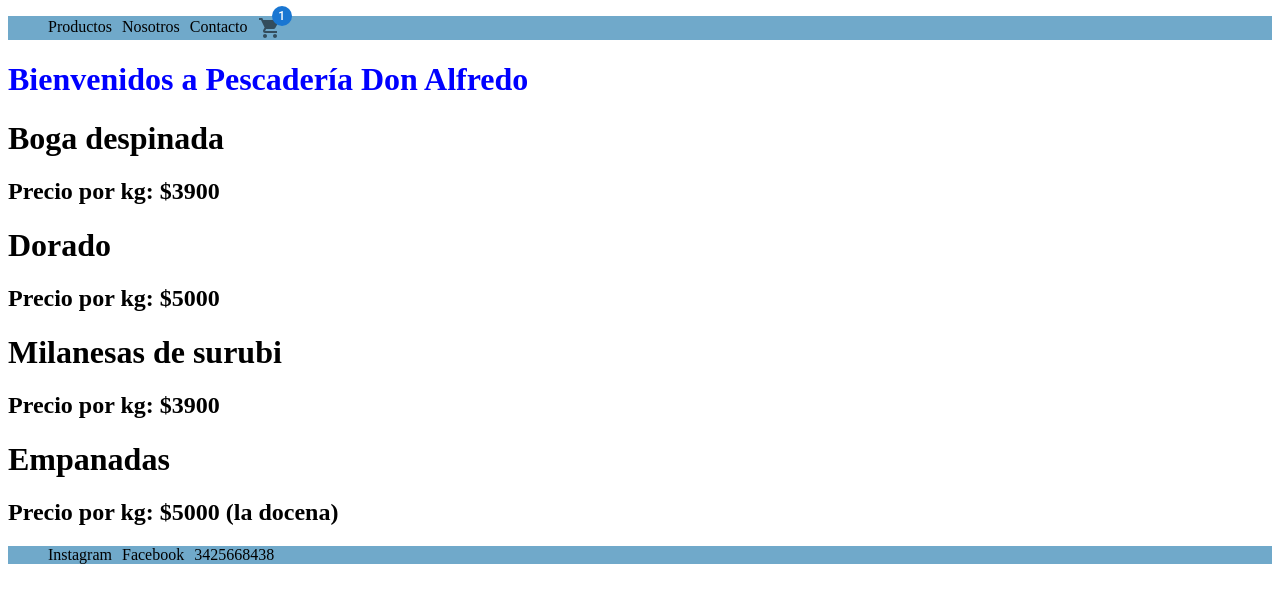
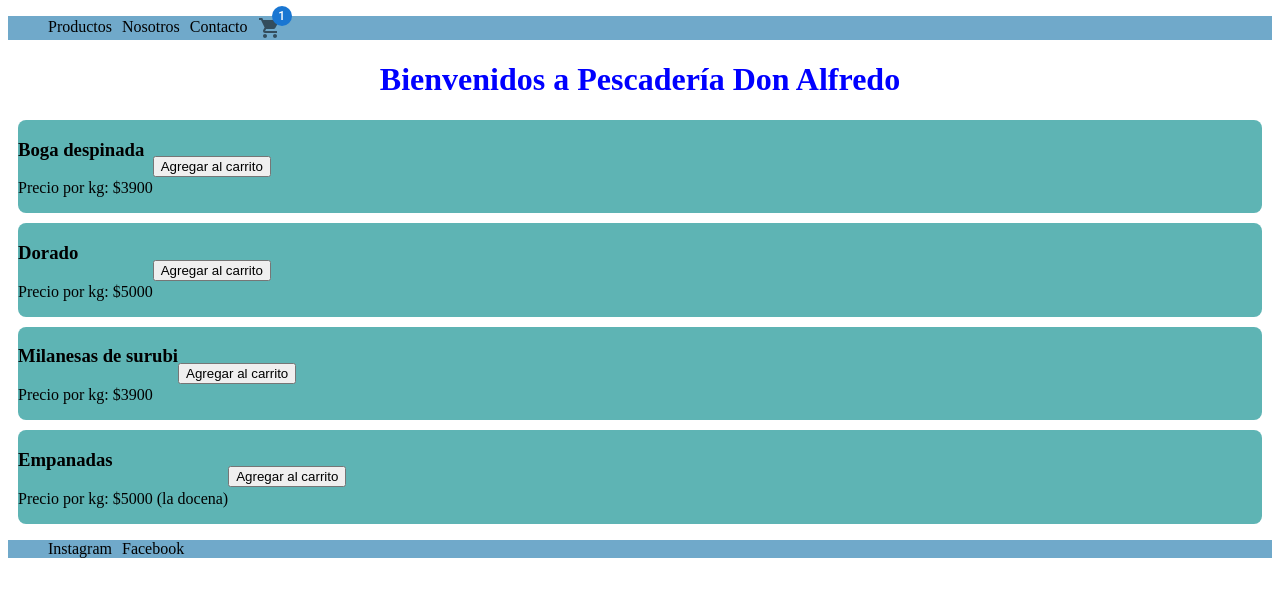
Before and after one commit to TomasVico/PescaderiaDonAlfredo, a React (Vite) app: page / in a window 1280 px wide. Shown: the top 602 px of the page. Built offline with nearby package versions, Linux system fonts and the light colour scheme.

Commit message:
Primera preentrega finalizada

```diff
--- a/src/componentes/common/item/ItemListContainer.css
+++ b/src/componentes/common/item/ItemListContainer.css
@@ -0,0 +1,8 @@
+#container {
+  border-radius: 8px;
+  border-color: black;
+  background-color: rgba(25, 148, 148, 0.699);
+  display: flex;
+  align-items: center;
+  margin: 10px;
+}
--- a/src/componentes/common/item/ItemListContainer.jsx
+++ b/src/componentes/common/item/ItemListContainer.jsx
@@ -1,15 +1,18 @@
 import React from 'react'
-
+import './ItemListContainer.css'
 const ItemListContainer = (x) => {
     const {producto,precio}= x
   return (
-    <div>
-        <div>
-            <h1>{producto}</h1>
+    <>
+        <div id='container'>
+          <div >
+            <h3>{producto}</h3>
 
-            <h2>Precio por kg: ${precio}</h2>
+            <p>Precio por kg: ${precio}</p>
+          </div>
+            <button id='agregar'>Agregar al carrito</button>
         </div>
-    </div>
+    </>
   )
 }
 
--- a/src/componentes/layout/footer/Footer.css
+++ b/src/componentes/layout/footer/Footer.css
@@ -4,6 +4,7 @@
 }
 
 #footer{
-    display: inline-block;
+    display:inline-block;
     margin-right: 10px;
+
 }
--- a/src/componentes/layout/footer/Footer.jsx
+++ b/src/componentes/layout/footer/Footer.jsx
@@ -6,7 +6,7 @@ const Footer = () => {
       <ul>
         <li id='footer'>Instagram</li>
         <li id='footer'>Facebook</li>
-        <li id='footer'>3425668438</li>
+
       </ul>
     </div>
   )
--- a/src/componentes/page/home/Home.css
+++ b/src/componentes/page/home/Home.css
@@ -1,3 +1,5 @@
 #titulo{
     color: blue;
+    text-align: center;
+
 }
```
